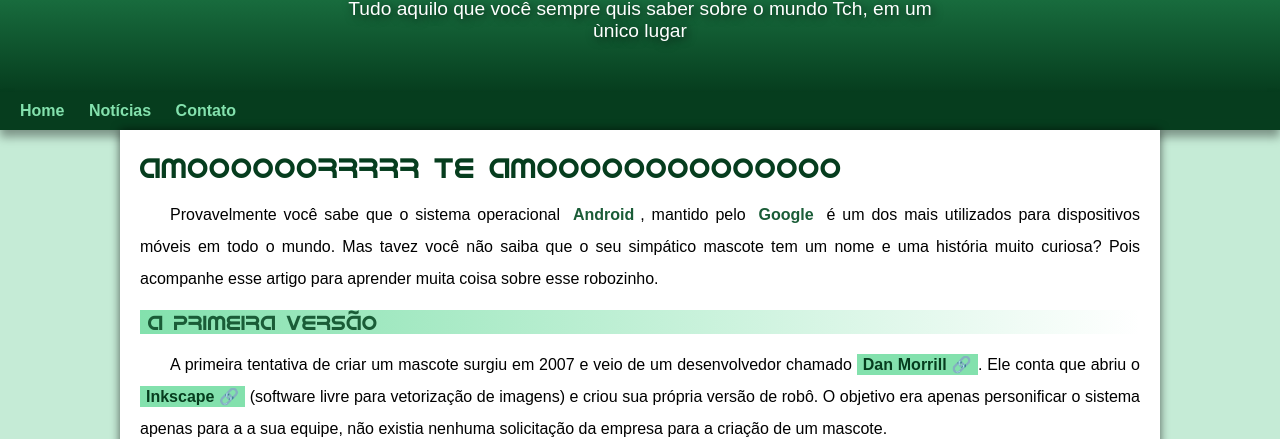
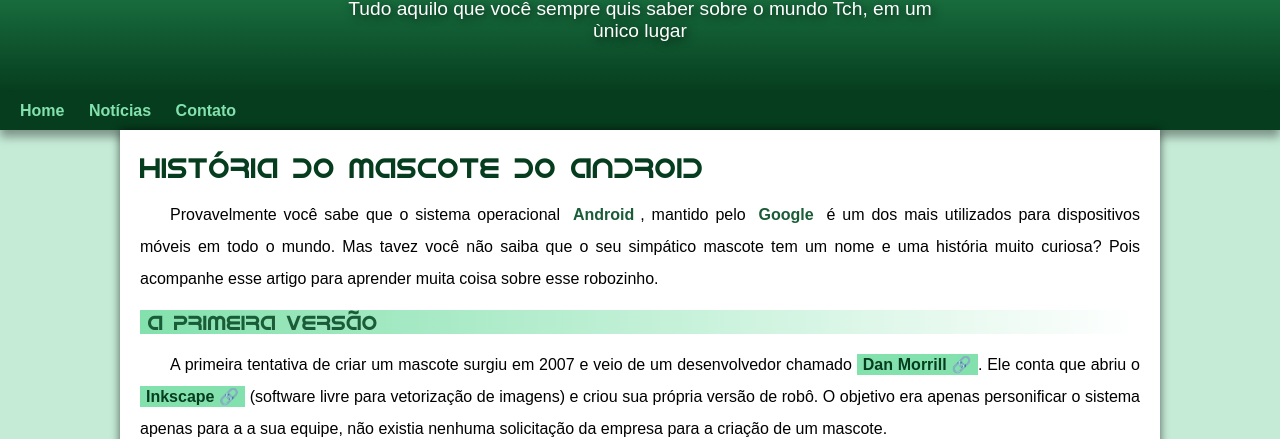
Before and after one commit to Mauricionizio/projeto-android, a plain HTML site: page index.html in a window 1280 px wide. Shown: the part 119-558 px from the top of the page. Drawn offline with Linux system fonts and the light colour scheme.

Commit message:
Mudança teste

```diff
--- a/index.html
+++ b/index.html
@@ -45,7 +45,7 @@
     </nav>
     <main>
         <article>
-            <h1>AMOOOOOORRRRR TE AMOOOOOOOOOOOOOO</h1>
+            <h1>História do mascote do Android</h1>
 
             <p>Provavelmente você sabe que o sistema operacional <strong>Android</strong>, mantido pelo <strong>Google</strong> é um dos mais utilizados para dispositivos móveis em todo o mundo. Mas tavez você não saiba que o seu simpático mascote tem um nome e uma história muito curiosa? Pois acompanhe esse artigo para aprender muita coisa sobre esse robozinho.</p>
 
```
